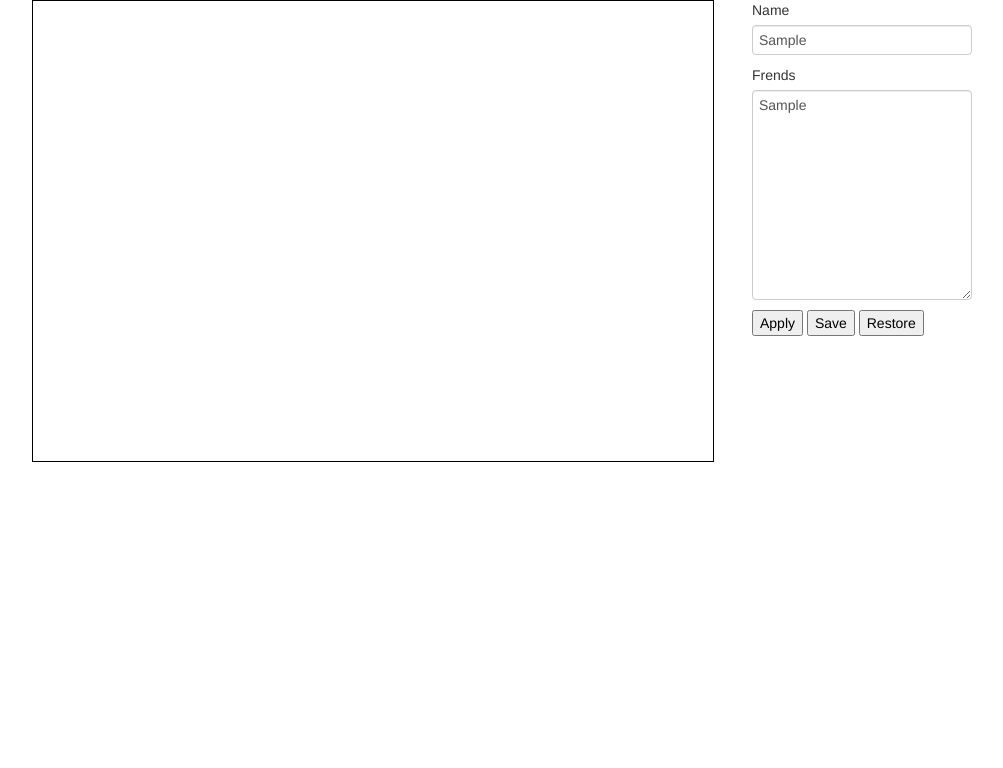
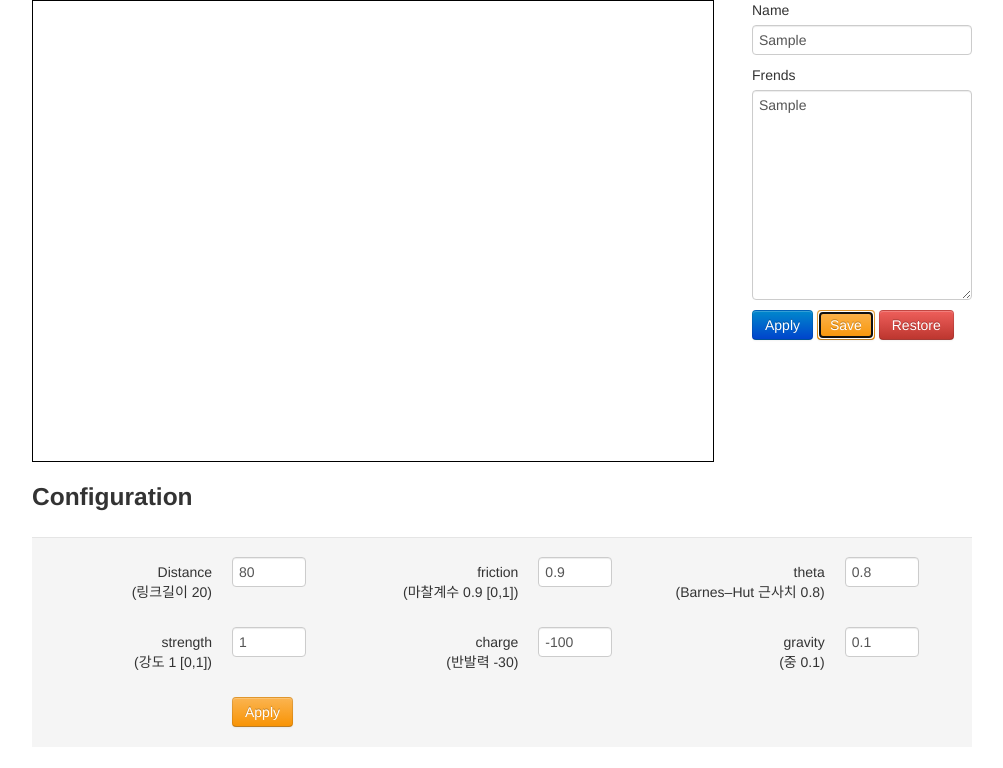
Before and after one commit to zziuni/frendsNetwork, a plain HTML site: page index.html in a window 1280 px wide. Both pictures are taken after typing "Sample", "Sample" into the empty fields and a click on the button "Save". Shown: the whole page, without its empty margins (138-1141 px from the left). Drawn offline with Linux system fonts and the light colour scheme.

Commit message:
Apply property for force layout

```diff
--- a/index.html
+++ b/index.html
@@ -45,13 +45,65 @@
                         <label for="frends">Frends</label>
                         <textarea name="frends" id="frends" cols="30" rows="10" placeholder="name, name, name..."></textarea>
                     </div>
-                    <input type="button" value="Apply" class="add">
-                    <input type="button" value="Save" class="save">
-                    <input type="button" value="Restore" class="restore">
+                    <input type="button" value="Apply" class="add  btn btn-primary">
+                    <input type="button" value="Save" class="save btn btn-warning">
+                    <input type="button" value="Restore" class="restore btn btn-danger">
                 </form>
             </div>
 
         </div>
+        <h3>Configuration</h3>
+
+        <form class="form-actions form-horizontal" action="">
+            <div class="row-fluid">
+                <div class="span4">
+                    <div class="control-group">
+                        <label for="distance" class="control-label">Distance<br/>(링크길이 20)</label>
+                        <div class="controls">
+                            <input type="text" name="distance" id="distance" class="input-mini">
+                        </div>
+                    </div>
+                    <div class="control-group">
+                        <label for="strength" class="control-label">strength<br/>(강도 1 [0,1])</label>
+                        <div class="controls">
+                            <input type="text" name="strength" id="strength" class="input-mini">
+                        </div>
+                    </div>
+                </div>
+                <div class="span4">
+                    <div class="control-group">
+                        <label for="friction" class="control-label">friction<br/>(마찰계수 0.9 [0,1])</label>
+                        <div class="controls">
+                            <input type="text" name="friction" id="friction" class="input-mini">
+                        </div>
+                    </div>
+                    <div class="control-group">
+                        <label for="charge" class="control-label">charge<br/>(반발력 -30)</label>
+                        <div class="controls">
+                            <input type="text" name="charge" id="charge" class="input-mini">
+                        </div>
+                    </div>
+                </div>
+                <div class="span4">
+                    <div class="control-group">
+                        <label for="theta" class="control-label">theta<br/>(Barnes–Hut 근사치 0.8)</label>
+                        <div class="controls">
+                            <input type="text" name="theta" id="theta" class="input-mini">
+                        </div>
+                    </div>
+                    <div class="control-group">
+                        <label for="gravity" class="control-label">gravity<br/>(중 0.1)</label>
+                        <div class="controls">
+                            <input type="text" name="gravity" id="gravity" class="input-mini">
+                        </div>
+                    </div>
+                </div>
+            </div>
+            <div class="controls">
+                <input type="button" value="Apply" class="applyConfig btn btn-warning">
+            </div>
+        </form>
+
     </div>
 <script type="text/javascript" src="lib/jquery-1.8.3.js"></script>
 <script type="text/javascript" src="lib/bootstrap/js/bootstrap.min.js"></script>
--- a/js/app.js
+++ b/js/app.js
@@ -56,7 +56,33 @@ function ( svgModule, config, layoutModule, $, peopleModule, nodeModule ){
         layoutModule.restoreDataOnLocal();
     }
 
+    function onClickApplyConfig(){
+        config.distance = $('#distance' ).val();
+        config.strength = $('#strength' ).val();
+        config.friction = $('#friction' ).val();
+        config.charge = $('#charge' ).val();
+        config.theta = $('#theta' ).val();
+        config.gravity = $('#gravity' ).val();
+        layoutModule.setDistance();
+        layoutModule.setStrength();
+        layoutModule.setFriction();
+        layoutModule.setCharge();
+        layoutModule.setTheta();
+        layoutModule.setGravity();
+        layoutModule.start();
+    }
+
+    function onReady(){
+        $( '#distance' ).val( config.distance );
+        $( '#strength' ).val( config.strength );
+        $( '#friction' ).val( config.friction );
+        $( '#charge' ).val( config.charge );
+        $( '#theta' ).val( config.theta );
+        $( '#gravity' ).val( config.gravity );
+    }
     $('.add' ).on('click', onClickAdd);
     $('.save' ).on('click', onClickSave);
     $('.restore' ).on('click', onClickRestore);
+    $('.applyConfig' ).on('click', onClickApplyConfig);
+    $('body' ).ready( onReady );
 })
--- a/js/config.js
+++ b/js/config.js
@@ -1,13 +1,17 @@
 define([], function(){
     var config = {
-        distance : 80,
+        distance : 80,  // default is 20
+        strength : 1,   // default is 1
+        friction: 0.9,  // default is 0.9
+        charge: -100,   // default is -30
+        theta: 0.8,     // default is 0.8
+        gravity: 0.1,   // default is 0.1
         node: {
             w:40,
             h:20,
             cw: 20,
             ch: 0
         },
-        charge: -100
 
     }
 
--- a/js/force.js
+++ b/js/force.js
@@ -9,7 +9,7 @@ define(['d3', 'config', 'svg', 'node' ], function( d3, config, svgModule, nodeMo
     function makeForce( container ){
         force = d3.layout.force()
             .size(svgModule.getSize())
-//            .nodes([{name:'고혜성'}]) // initialize with a single node
+//            .nodes([{name:'변치훈'}]) // initialize with a single node
             .linkDistance(config.distance)
             .charge(config.charge)
             .on("tick", tick);
@@ -40,6 +40,30 @@ define(['d3', 'config', 'svg', 'node' ], function( d3, config, svgModule, nodeMo
         nodes = JSON.parse(localStorage.getItem('nodes'));
         links = JSON.parse(localStorage.getItem('links'));
         start();
+    }
+
+    function setDistance(){
+        return force.linkDistance( config.distance );
+    }
+
+    function setStrength(){
+        return force.linkStrength( config.strength );
+    }
+
+    function setFriction(){
+        return force.friction( config.friction );
+    }
+
+    function setCharge(){
+        return force.charge( config.charge );
+    }
+
+    function setTheta(){
+        return force.theta( config.theta );
+    }
+
+    function setGravity(){
+        return force.gravity( config.gravity );
     }
 
     function isNode( name ){
@@ -101,6 +125,16 @@ define(['d3', 'config', 'svg', 'node' ], function( d3, config, svgModule, nodeMo
         saveDataOnLocal: saveDataOnLocal,
         restoreDataOnLocal: restoreDataOnLocal,
         addNode: addNode,
-        isNode: isNode
+        isNode: isNode,
+        setDistance: setDistance,
+        setStrength: setStrength,
+        setFriction: setFriction,
+        setCharge: setCharge,
+        setTheta: setTheta,
+        setGravity: setGravity
+
+
+
+
     };
 });
```
